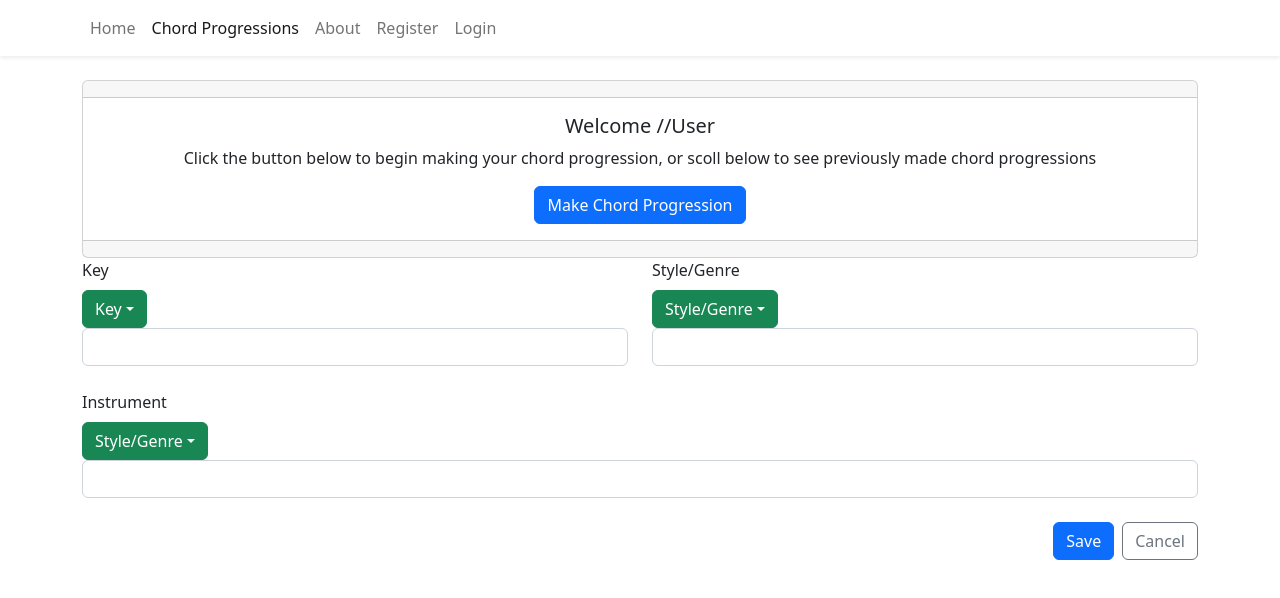
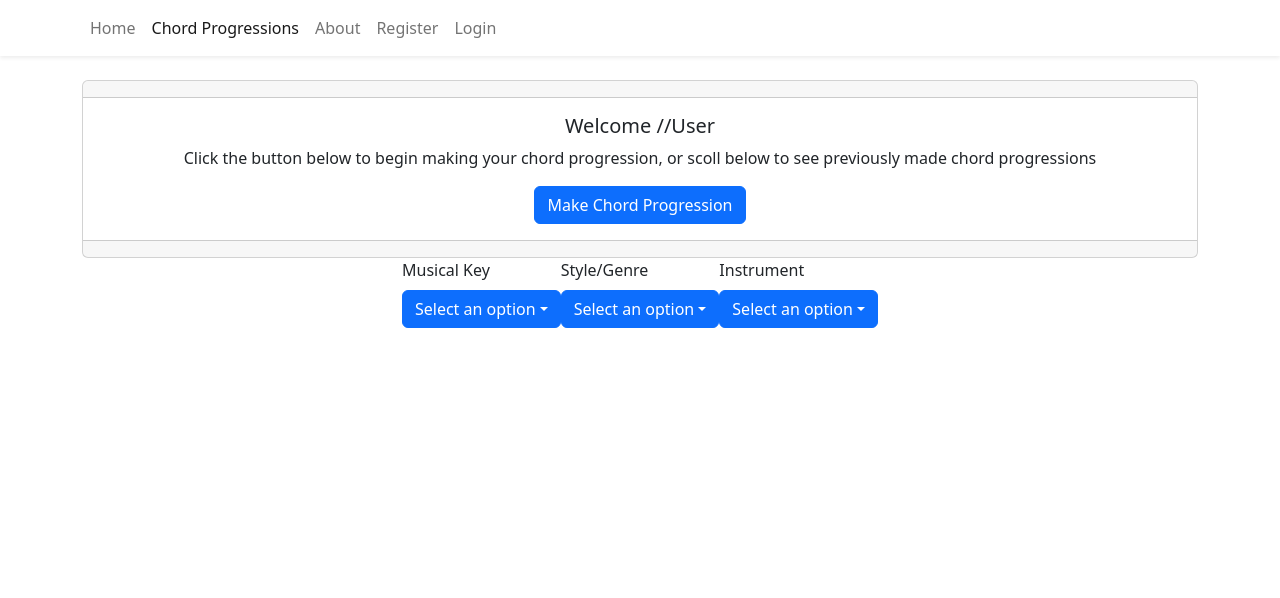
Before and after one commit to ericdoering/chord_progress, a React (Vite) app in the folder frontend/: page /chordprogressions in a window 1280 px wide. Shown: the top 598 px of the page. Built offline with nearby package versions, Linux system fonts and the light colour scheme.

Commit message:
setup of chordProgression endpoints

```diff
--- a/frontend/src/components/About.tsx
+++ b/frontend/src/components/About.tsx
@@ -71,7 +71,7 @@ function About(){
                 <Card className="border d-flex align-items-center justify-content-center">
                 <Card.Img variant="top" src={keyOfC} style={{ width: "60rem", height: "20rem" }} />
                 <Card.Body>
-                    <Card.Title>How to we build a chord progression?</Card.Title>
+                    <Card.Title>How do we build a chord progression?</Card.Title>
                     <Card.Text>
                     Let's take a look at this diagram above to get an idea of how we can construct a chord progression.
                     As you see highlighted on the left, we have a musical key. In this case we will use the key of "C".
--- a/frontend/src/components/ChordProgressionForm.tsx
+++ b/frontend/src/components/ChordProgressionForm.tsx
@@ -1,93 +1,120 @@
-import { Button, Col, Form, Row, Stack, Dropdown } from "react-bootstrap";
-import { Link } from "react-router-dom";
-import { useRef, FormEvent } from "react";
+import React, { useState } from 'react';
+import { Form, Dropdown, Stack } from 'react-bootstrap';
 
+type Option = {
+  value: string;
+  label: string;
+};
 
+const key: Option[] = [
+  { value: "A", label: "Key of A" },
+  { value: "A#", label: "Key of A#/Bb" },
+  { value: "B", label: "Key of B" },
+  { value: "C", label: "Key of C" },
+  { value: "C#", label: "Key of C#/Db" },
+  { value: "D", label: "Key of D" },
+  { value: "D#", label: "Key of D#/Eb" },
+  { value: "E", label: "Key of E" },
+  { value: "F", label: "Key of F" },
+  { value: "F#", label: "Key of F#/Gb" },
+  { value: "G", label: "Key of G" },
+  { value: "G#", label: "Key of G#/Ab" },
+];
 
-export function ChordProgressionForm() {
-    const keyRef = useRef<HTMLInputElement>(null);
-    const styleRef = useRef<HTMLInputElement>(null);
-    const instrumentRef = useRef<HTMLInputElement>(null);
+const style: Option[] = [
+  { value: "pop", label: "pop" },
+  { value: "jazz", label: "jazz" },
+  { value: "blues", label: "blues" },
+];
 
-    function handleSubmit(e : FormEvent) {
-        e.preventDefault()
+const instrument: Option[] = [
+  { value: "guitar", label: "guitar" },
+  { value: "piano", label: "piano" },
+];
 
-        // onSubmit({
-        //     key : keyRef.current!.value,
-        //     style : styleRef.current!.value,
-        //     instrument : instrumentRef.current!.value
-        // })
-    }
+export const ChordProgressionForm = () => {
+  const [selectedOption1, setSelectedOption1] = useState<Option | null>(null);
+  const [selectedOption2, setSelectedOption2] = useState<Option | null>(null);
+  const [selectedOption3, setSelectedOption3] = useState<Option | null>(null);
+
+  const handleOption1Change = (option: Option | null) => {
+    setSelectedOption1(option);
+  };
+
+  const handleOption2Change = (option: Option | null) => {
+    setSelectedOption2(option);
+  };
+
+  const handleOption3Change = (option: Option | null) => {
+    setSelectedOption3(option);
+  };
 
   return (
-    <>
-        <Form onSubmit={handleSubmit}>
-            <Stack gap={4}>
-                <Row>
-                    <Col>
-                        <Form.Group controlId="key">
-                            <Form.Label>Key</Form.Label>
+    <Form>
+    <Stack direction="horizontal"  className="md-5 justify-content-center">
+      <Form.Group controlId="formOption1">
+        <Form.Label>Musical Key</Form.Label>
         <Dropdown>
-                                <Dropdown.Toggle variant="success" id="dropdown-basic">
-                                    Key
+          <Dropdown.Toggle variant="primary" id="dropdown-option1">
+            {selectedOption1?.label ?? 'Select an option'}
           </Dropdown.Toggle>
+
           <Dropdown.Menu>
-                                    <Dropdown.Item href="#">A</Dropdown.Item>
-                                    <Dropdown.Item href="#">A#/Bb</Dropdown.Item>
-                                    <Dropdown.Item href="#">B</Dropdown.Item>
-                                    <Dropdown.Item href="#">C</Dropdown.Item>
-                                    <Dropdown.Item href="#">C#/Db</Dropdown.Item>
-                                    <Dropdown.Item href="#">D</Dropdown.Item>
-                                    <Dropdown.Item href="#">D#/Eb</Dropdown.Item>
-                                    <Dropdown.Item href="#">E</Dropdown.Item>
-                                    <Dropdown.Item href="#">F</Dropdown.Item>
-                                    <Dropdown.Item href="#">F#/Gb</Dropdown.Item>
-                                    <Dropdown.Item href="#">G</Dropdown.Item>
-                                    <Dropdown.Item href="#">G#/Ab</Dropdown.Item>
+            {key.map((option) => (
+              <Dropdown.Item
+                key={option.value}
+                active={selectedOption1?.value === option.value}
+                onClick={() => handleOption1Change(option)}
+              >
+                {option.label}
+              </Dropdown.Item>
+            ))}
           </Dropdown.Menu>
         </Dropdown>
-                            <Form.Control ref={keyRef} required />
       </Form.Group>
-                    </Col>
-                    <Col>
-                        <Form.Group controlId="style">
+
+      <Form.Group controlId="formOption2">
         <Form.Label>Style/Genre</Form.Label>
         <Dropdown>
-                                <Dropdown.Toggle variant="success" id="dropdown-basic">
-                                    Style/Genre
+          <Dropdown.Toggle variant="primary" id="dropdown-option2">
+            {selectedOption2?.label ?? 'Select an option'}
           </Dropdown.Toggle>
+
           <Dropdown.Menu>
-                                    <Dropdown.Item href="#">Pop</Dropdown.Item>
-                                    <Dropdown.Item href="#">Jazz</Dropdown.Item>
-                                    <Dropdown.Item href="#">Blues</Dropdown.Item>
-                                    <Dropdown.Item href="#">Rock</Dropdown.Item>
+            {style.map((option) => (
+              <Dropdown.Item
+                key={option.value}
+                active={selectedOption2?.value === option.value}
+                onClick={() => handleOption2Change(option)}
+              >
+                {option.label}
+              </Dropdown.Item>
+            ))}
           </Dropdown.Menu>
         </Dropdown>
-                             <Form.Control ref={styleRef} required />
       </Form.Group>
-                    </Col>
-                </Row>
-                <Form.Group controlId="instrument">
+
+      <Form.Group controlId="formOption3">
         <Form.Label>Instrument</Form.Label>
         <Dropdown>
-                                <Dropdown.Toggle variant="success" id="dropdown-basic">
-                                    Style/Genre
+          <Dropdown.Toggle variant="primary" id="dropdown-option3">
+            {selectedOption3?.label ?? 'Select an option'}
           </Dropdown.Toggle>
+
           <Dropdown.Menu>
-                                    <Dropdown.Item href="#">Guitar</Dropdown.Item>
-                                    <Dropdown.Item href="#">Piano</Dropdown.Item>
+            {instrument.map((option) => (
+              <Dropdown.Item
+                key={option.value}
+                active={selectedOption3?.value === option.value}
+                onClick={() => handleOption3Change(option)}
+              >
+                {option.label}
+              </Dropdown.Item>
+            ))}
             </Dropdown.Menu>
         </Dropdown>
-                            <Form.Control ref={instrumentRef} />
         </Form.Group>
-                <Stack direction="horizontal" gap={2} className="justify-content-end">
-                    <Button type="submit" variant="primary">Save</Button>
-                    <Link to="..">
-                        <Button type="button" variant="outline-secondary">Cancel</Button>
-                    </Link>
-                </Stack>
         </Stack>
         </Form>
-    </>
     )
 };
```
Also changed, not shown: 2 other files (tests, documents, lock files or other folders). Lines whose indentation alone changed are shown as unchanged.
